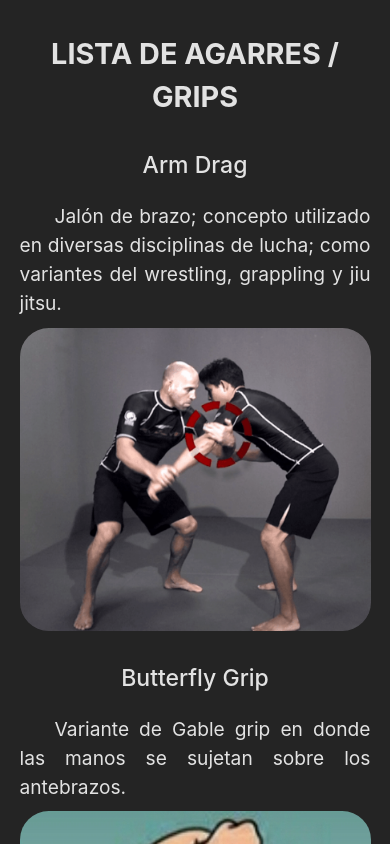
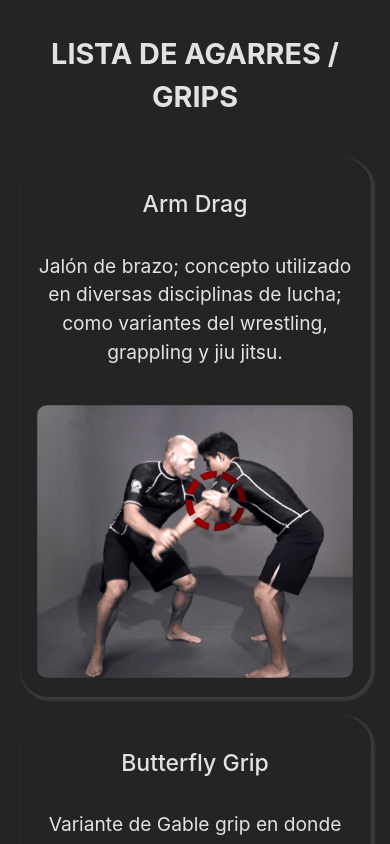
Before and after one commit to jjmillar/glosario-ed, a React (Vite) app: page / in a window 390 px wide. Shown: the part 6540-7384 px from the top of the page. Built offline with nearby package versions, Linux system fonts and the light colour scheme.

Commit message:
style: add card masonry layout

```diff
--- a/src/App.jsx
+++ b/src/App.jsx
@@ -23,10 +23,10 @@ function App () {
               <div key='layout-wrapper' id='layout-wrapper' className='layout-wrapper'>
                 {item.layout.map((layout) => {
                   return (
-                    <div key={layout.name} id={layout.name} className='layout'>
+                    <div key={layout.name} id={layout.name} className='layout card'>
                       <div className='layout-content'>
                         <div className='subtitle'>{layout.name}</div>
-                        <div>{layout.content}</div>
+                        <div className='layout-content'>{layout.content}</div>
                       </div>
                       {layout.img && (<img src={layout.img} alt={layout.name} className='layout-img' />)}
                     </div>
--- a/src/App.scss
+++ b/src/App.scss
@@ -19,7 +19,6 @@
   display: flex;
   justify-content: center;
   align-items: center;
-
 }
 
 .background > img {
@@ -65,79 +64,49 @@
 }
 
 .layout-wrapper {
-  width: 100svw;
-  height: auto;
-  box-sizing: border-box;
-
-  display: flex;
-  flex-flow: row wrap;
-  justify-items: center;
-  align-items: center;
+  --gap: clamp(1rem, 5vmin, 2rem);
+  columns: 40svw;
+  gap: var(--gap);
+  width: 90svw;
+  margin: 20px auto;
 }
 
 .layout {
-  width: 50svw;
-  height: auto;
-  box-sizing: border-box;
-  padding: 0 20px 20px 20px;
+  break-inside: avoid;
+  margin-bottom: var(--gap);
 
   display: flex;
   align-items: center;
   justify-content: center;
 }
 
-.layout-content {
-  max-width: 90%;
-  min-width: 50%;
-  box-sizing: border-box;
-  padding: 10px;
-}
-
-.layout-content > div:first-child {
-  padding: 0 20px 20px 20px;
-}
-
-.layout-content > div:last-child {
-  text-align: justify;
-  text-indent: 10%;
-}
-
-.layout-img {
-  min-width: 50%;
-  box-sizing: border-box;
-  padding: 10px;
+.layout > img {
+  width: 50%;
+  padding: 1rem;
+  object-fit: contain;
   border-radius: $borderRadius;
 }
 
 .layout2-wrapper {
-  width: 100svw;
-  height: fit-content;
-  box-sizing: content-box;
-
-  display: flex;
-  flex-wrap: wrap;
+  --gap: clamp(1rem, 5vmin, 2rem);
+  columns: 180px;
+  gap: var(--gap);
+  width: 90svw;
+  margin: 20px auto;
 }
 
 .layout2 {
-  width: 24svw;
-  height: auto;
-  margin: calc(2svw/4);
-  box-sizing: border-box;
-
-  display: flex;
-  flex-direction: column;
-  justify-content: center;
-  align-items: center;
+  break-inside: avoid;
+  margin-bottom: var(--gap);
 }
 
 .layout2 > div:first-child {
-  padding: 10px 0 0 0;
+  padding: 0.5rem 0 0 0;
 }
 
-.layout2-content {
-  padding: 0 10px 10px 10px;
-  text-align: justify;
-  text-indent: 10%;
+.layout-content, .layout2-content {
+  padding: 0.5rem;
+  text-align: center;
 }
 
 .button-wrapper {
@@ -175,41 +144,17 @@
     width: 90svw;
   }
 
+  .layout-wrapper {
+    columns: 90svw;
+  }
+
   .layout {
-    width: 100svw;
-    padding: 0 0 20px 0;
+    display: flex;
     flex-direction: column;
   }
 
-  .layout2 {
-    width: 100svw;
-  }
-
-  .card {
-    background-color: transparent;
-    border-radius: 0;
-    box-shadow: none;
-  }
-
-  .layout-content {
+  .layout > img {
     width: 90%;
-    padding: 10px 0 10px 0;
-  }
-
-  .layout2-content {
-    width: 90%;
-    padding: 0 0 10px 0;
-    text-align: center;
-    text-indent: 0%;
-  }
-
-  .layout2 > div:first-child {
-    padding: 20px 10px 0 10px;
-  }
-
-  .layout-img {
-    width: 90%;
-    padding: 0;
   }
 
   .image {
```
